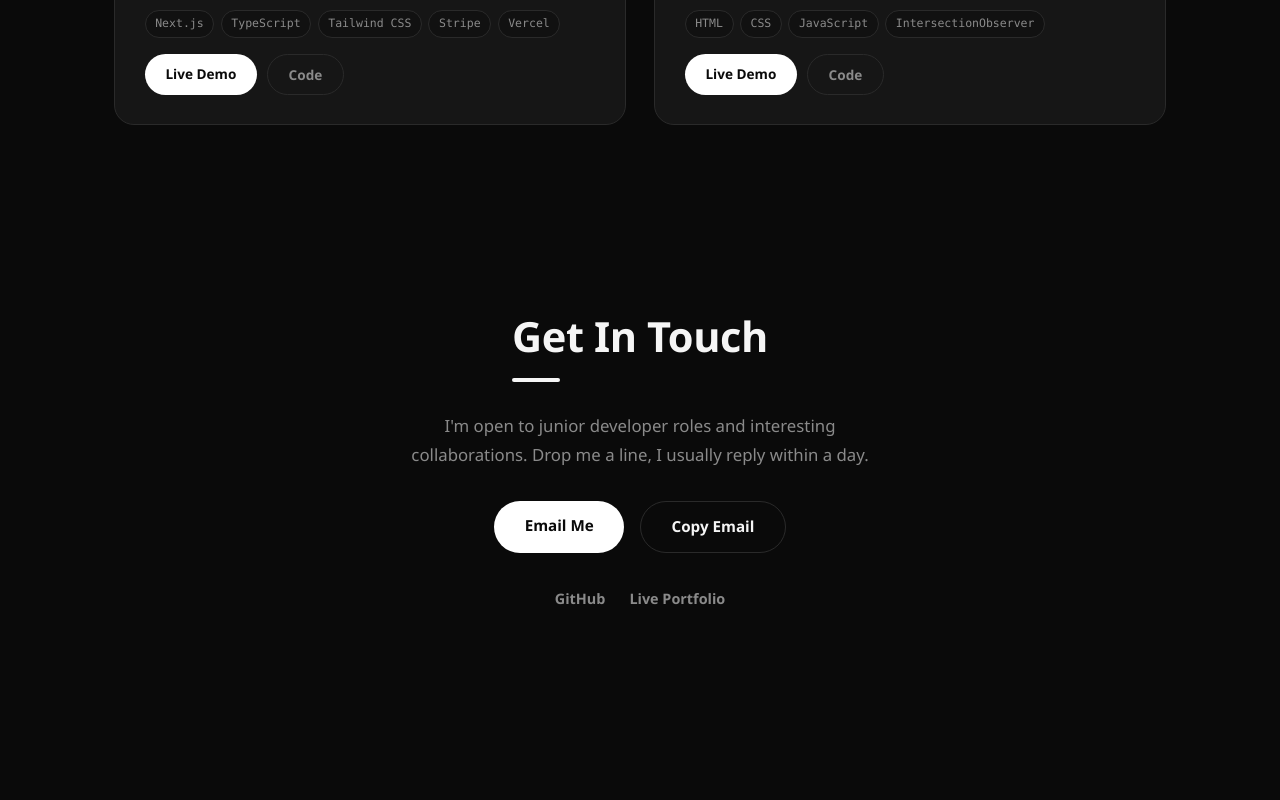
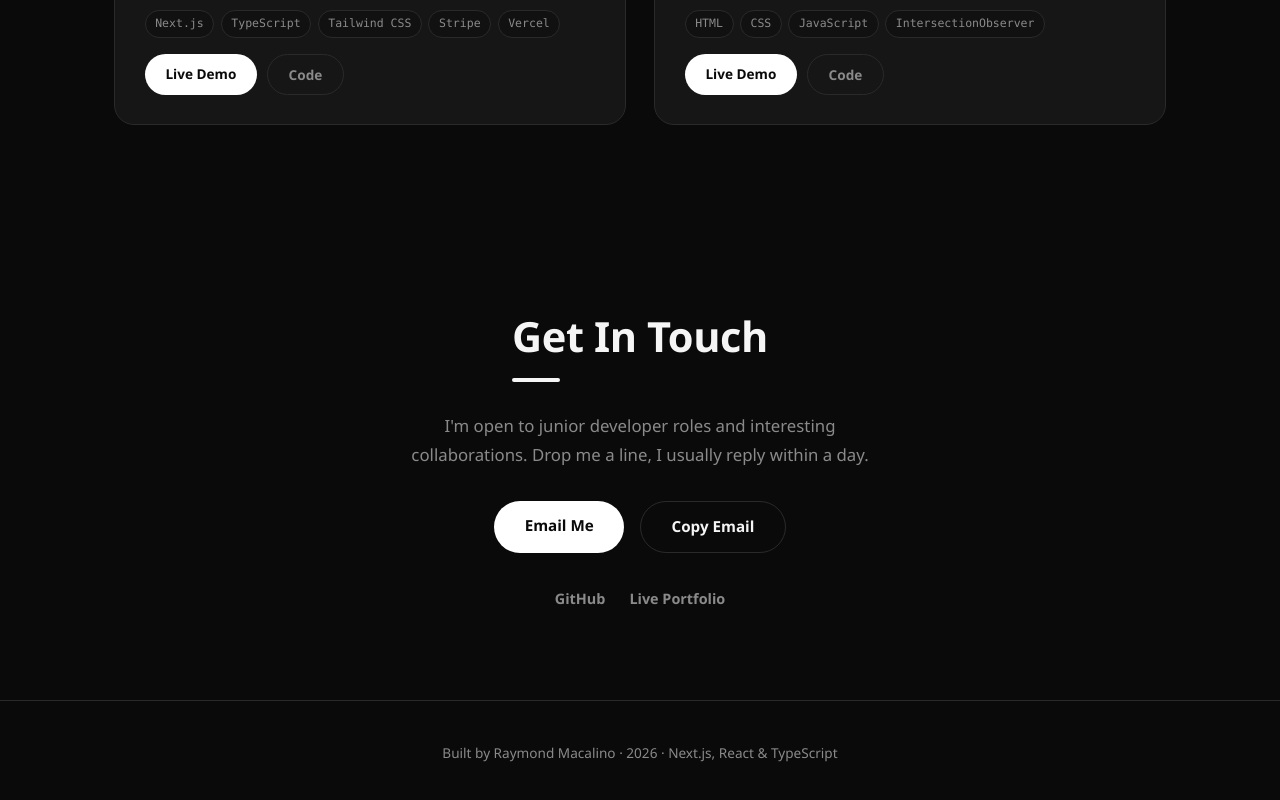
Before and after one commit to rjmacalino/my-portfolio-app, a Next.js app: page / in a window 1280 px wide. Shown: the part 2685-3485 px from the top of the page. Before the commit the page ends 3385 px from the top, so only its background shows below. Built offline with nearby package versions, Linux system fonts and the light colour scheme.

Commit message:
PR-12: add footer section

```diff
--- a/app/layout.tsx
+++ b/app/layout.tsx
@@ -1,6 +1,7 @@
 import type { Metadata } from "next";
 import "./globals.css";
 import Navbar from "@/components/Navbar";
+import Footer from "@/components/Footer";
 import { ThemeProvider } from "@/components/ThemeProvider";
 
 export const metadata: Metadata = {
@@ -20,6 +21,7 @@ export default function RootLayout({ children }: LayoutProps<"/">) {
         >
           <Navbar />
           <main className="flex-1">{children}</main>
+          <Footer />
         </ThemeProvider>
       </body>
     </html>
--- /dev/null
+++ b/components/Footer.tsx
@@ -0,0 +1,12 @@
+export default function Footer() {
+  const year = new Date().getFullYear();
+
+  return (
+    <footer className="text-center py-10 px-6 text-muted text-[0.85rem] border-t border-border-base">
+      <p>
+        Built by Raymond Macalino &middot; {year} &middot; Next.js, React &amp;
+        TypeScript
+      </p>
+    </footer>
+  );
+}
```
